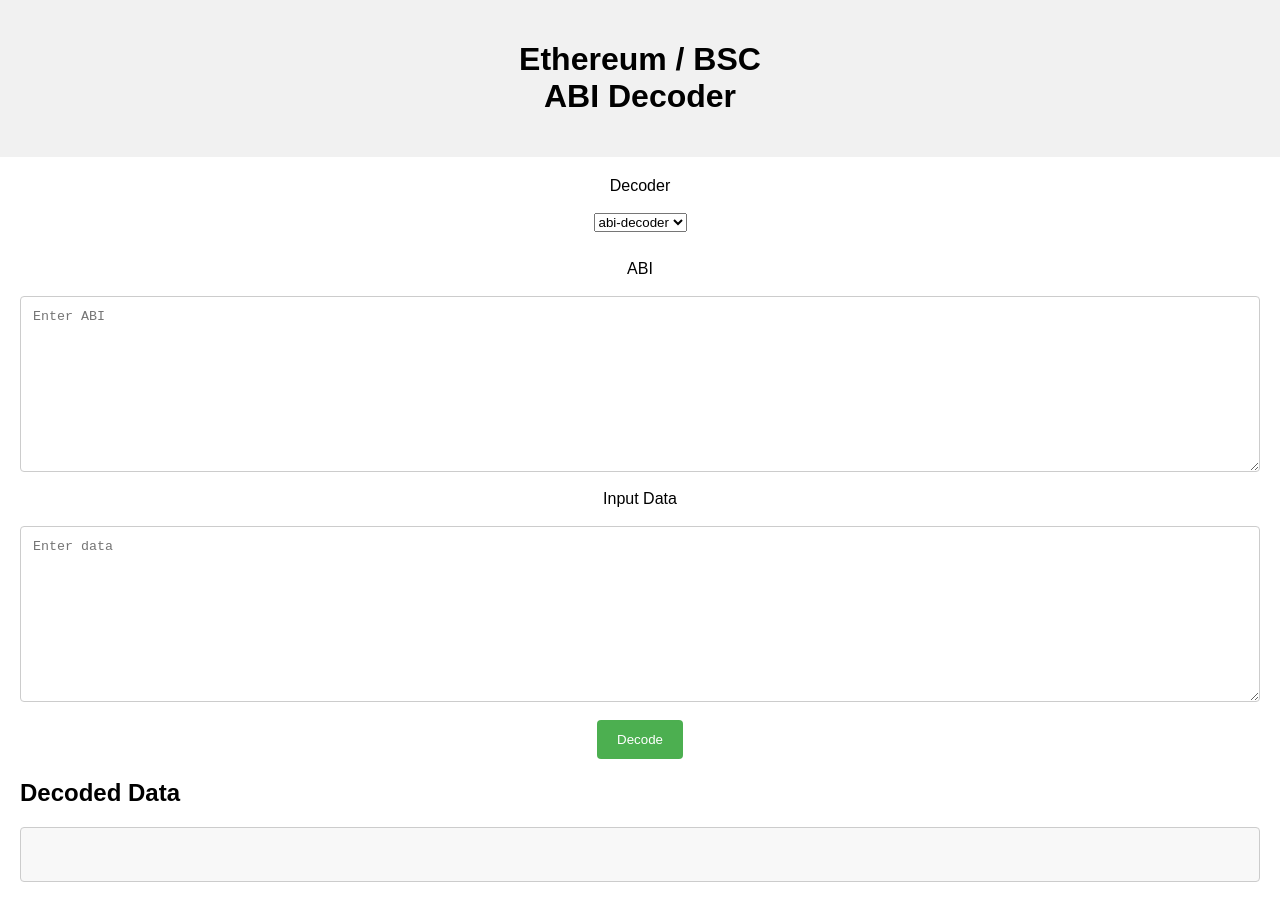
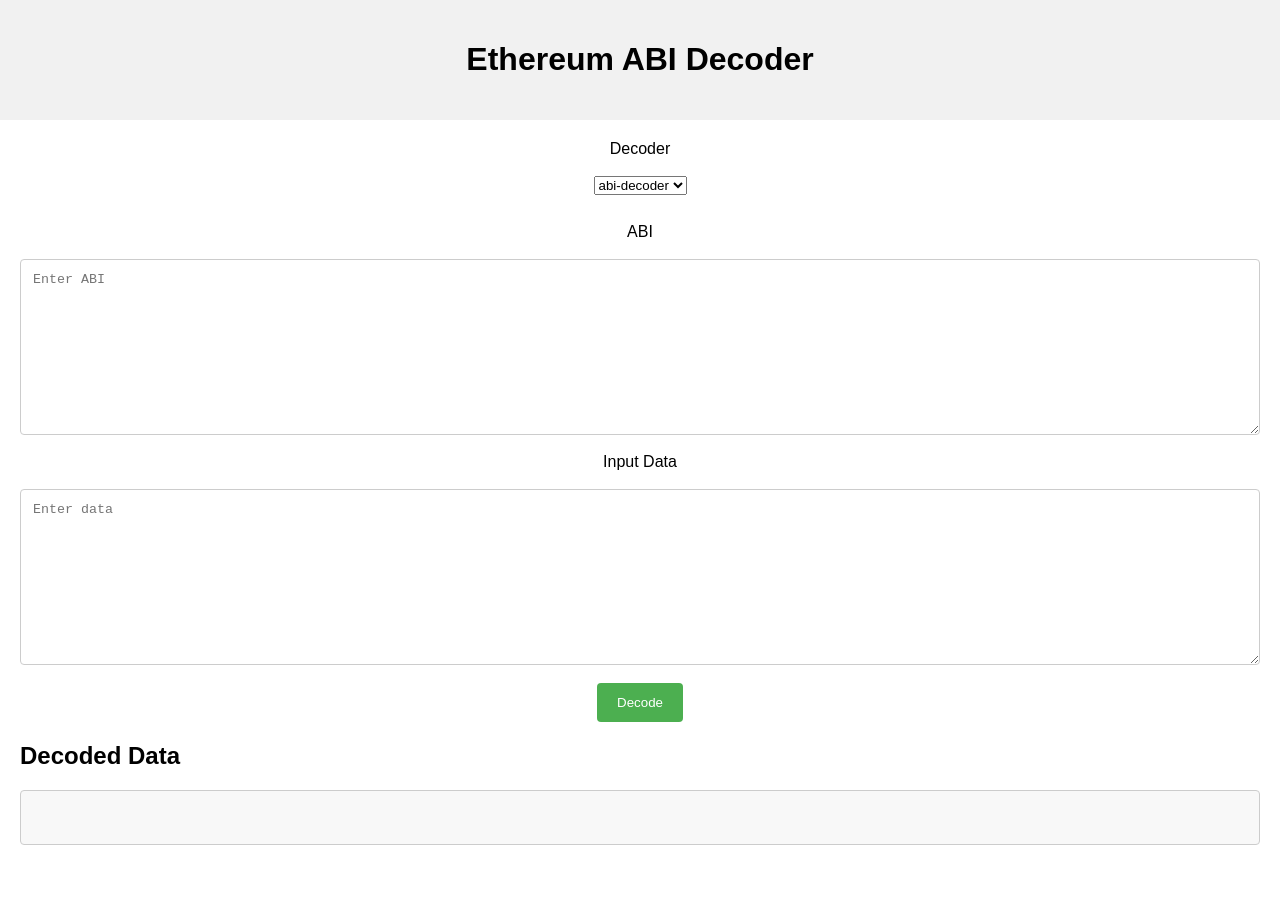
Before and after one commit to HsunLu/Ethereum-BSC-ABI-Decoder, a plain HTML site: page index.html in a window 1280 px wide. After the commit the page ends 865 px from the top, so only its background shows below. Drawn offline with nearby package versions, Linux system fonts and the light colour scheme.

Commit message:
Update index.html

```diff
--- a/index.html
+++ b/index.html
@@ -15,7 +15,7 @@
   </head>
   <body>
     <div class="header">
-      <h1>Ethereum / BSC<br>ABI Decoder</h1>
+      <h1>Ethereum ABI Decoder</h1>
     </div>
     <div class="content">
       <div class="form-container">
```
